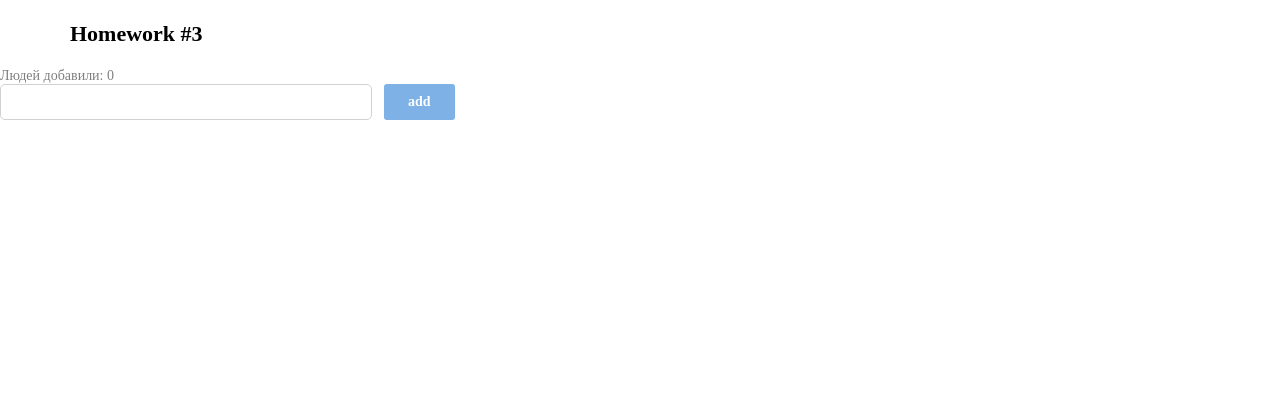
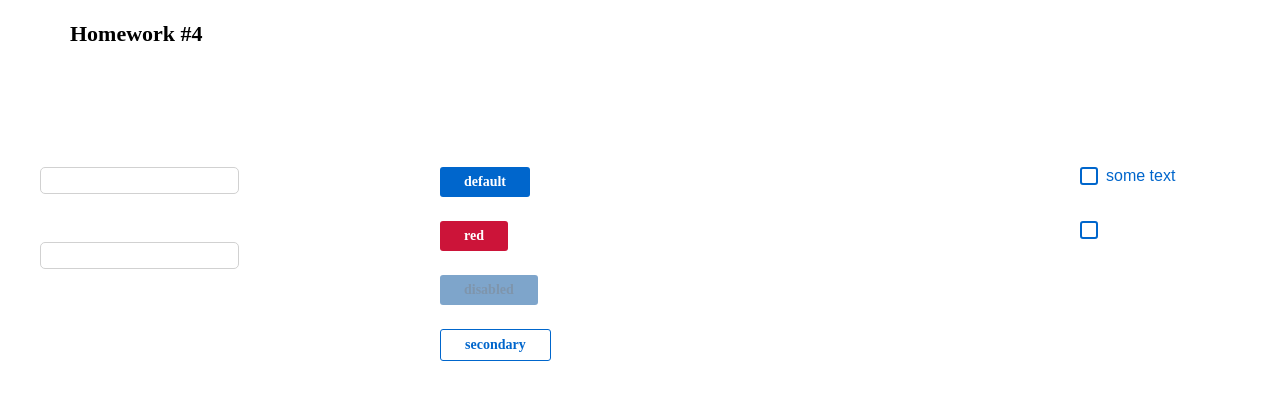
Before and after one commit to warning11223/hws-2, a React (Create React App) app: page / in a window 1280 px wide. Shown: the top 400 px of the page. Built offline with nearby package versions, Linux system fonts and the light colour scheme.

Commit message:
HW4 task have done

```diff
--- a/src/s1-main/App.module.css
+++ b/src/s1-main/App.module.css
@@ -3,7 +3,8 @@
 }
 
 .hw {
-
+    max-width: 1200px;
+    margin: 0 auto;
 }
 
 .hwTitle {
--- a/src/s1-main/App.tsx
+++ b/src/s1-main/App.tsx
@@ -1,16 +1,15 @@
 import React from 'react'
 import s from './App.module.css'
-import HW1 from '../s2-homeworks/hw01/HW1'
-import HW2 from '../s2-homeworks/hw02/HW2';
 import HW3 from '../s2-homeworks/hw03/HW3';
+import HW4 from '../s2-homeworks/hw04/HW4';
 
 function App() {
     return (
         <div className={s.App}>
             {/*<HW1/>*/}
             {/*<HW2/>*/}
-            <HW3/>
-            {/*<HW4/>*/}
+            {/*<HW3/>*/}
+            <HW4/>
 
             {/*при выполнении дз 5 и более - закомментировать здесь дз 1-4, так как они есть внутри дз 5*/}
             {/*<HW5/>*/}
--- a/src/s2-homeworks/hw03/GreetingContainer.tsx
+++ b/src/s2-homeworks/hw03/GreetingContainer.tsx
@@ -44,7 +44,7 @@ const GreetingContainer: React.FC<GreetingContainerPropsType> = ({
     const setNameCallback = (e: ChangeEvent<HTMLInputElement>) => { // need to fix any
         setName(e.currentTarget.value) // need to fix
 
-        error && setError('Ошибка! Введите имя!')
+        //error && setError('hello world')
     }
     const addUser = () => {
         pureAddUser(name, setError, setName, addUserCallback)
--- a/src/s2-homeworks/hw03/HW3.tsx
+++ b/src/s2-homeworks/hw03/HW3.tsx
@@ -1,5 +1,5 @@
-import React, {Dispatch, SetStateAction, useState} from 'react'
-import { v1 } from 'uuid'
+import React, {useState} from 'react'
+import {v1} from 'uuid'
 import s2 from '../../s1-main/App.module.css'
 import GreetingContainer from './GreetingContainer'
 
--- a/src/s2-homeworks/hw04/Stand.module.css
+++ b/src/s2-homeworks/hw04/Stand.module.css
@@ -1,23 +1,27 @@
 .stand {
     display: flex;
     justify-content: space-between;
-    align-items: center;
+    align-items: flex-start;
+    margin-top: 120px;
 }
 
 .inputs {
     display: flex;
     flex-direction: column;
     gap: 48px;
+    flex: 5;
 }
 
 .buttons {
     display: flex;
     flex-direction: column;
     gap: 24px;
+    flex: 8;
 }
 
 .checkboxes {
     display: flex;
     flex-direction: column;
     gap: 36px;
+    flex: 2;
 }
--- a/src/s2-homeworks/hw04/common/c1-SuperInputText/SuperInputText.module.css
+++ b/src/s2-homeworks/hw04/common/c1-SuperInputText/SuperInputText.module.css
@@ -1,7 +1,12 @@
 .input:focus {
+
 }
 
 .input {
+    border: 1px solid #D1D1D1;
+    border-radius: 5px;
+    padding: 5px 10px;
+    outline: none;
 }
 
 .inputWrapper {
@@ -14,7 +19,9 @@
 }
 
 .errorInput:focus {
+    border: 1px solid #CC1439;
 }
 
 .error {
+    color: #CC1439;
 }
--- a/src/s2-homeworks/hw04/common/c1-SuperInputText/SuperInputText.tsx
+++ b/src/s2-homeworks/hw04/common/c1-SuperInputText/SuperInputText.tsx
@@ -56,6 +56,12 @@ const SuperInputText: React.FC<SuperInputTextPropsType> = (
 
     return (
         <div className={s.inputWrapper}>
+            <div
+                id={id ? id + '-span' : undefined}
+                className={finalSpanClassName}
+            >
+                {error}
+            </div>
             <input
                 id={id}
                 type={'text'}
@@ -64,12 +70,6 @@ const SuperInputText: React.FC<SuperInputTextPropsType> = (
                 className={finalInputClassName}
                 {...restProps} // отдаём инпуту остальные пропсы если они есть (value например там внутри)
             />
-            <span
-                id={id ? id + '-span' : undefined}
-                className={finalSpanClassName}
-            >
-                {error}
-            </span>
         </div>
     )
 }
--- a/src/s2-homeworks/hw04/common/c2-SuperButton/SuperButton.module.css
+++ b/src/s2-homeworks/hw04/common/c2-SuperButton/SuperButton.module.css
@@ -1,36 +1,67 @@
 .button {
+    border-radius: 3px;
+    border: none;
+    padding: 5px 24px;
+    font-family: 'Montserrat';
+    font-style: normal;
+    font-weight: 600;
+    font-size: 14px;
+    line-height: 20px;
+    cursor: pointer;
+    color: #FFFFFF;
+    transition: all .2s linear;
 }
 
 .disabled {
+    color: #002E5C;
 }
 
 .secondary {
+    color: #0066CC;
+    background: transparent;
+    border: 1px solid #0066CC;
 }
 
 .default {
+    color: #FFFFFF;
+    background: #0066CC;;
 }
 
 .red {
+    color: #FFFFFF;
+    background: #CC1439;
 }
 
 .default:hover {
+    background: #0080FF;
 }
 
 .red:hover {
+    background: #FF1A47;
 }
 
 .secondary:hover {
+    background: #E5F0FA;
+}
+.disabled:hover {
+    color: #002E5C;
+    background: #004D99;
+    opacity: 0.5;
 }
 
-
 .default:active {
+    background: #0059B3;
 }
 
 .secondary:active {
+    background: #C9E5FF;
 }
 
 .red:active {
+    background: #B31232;
 }
 
 .button:disabled {
+    background: #004D99;
+    opacity: 0.5;
 }
--- a/src/s2-homeworks/hw04/common/c2-SuperButton/SuperButton.tsx
+++ b/src/s2-homeworks/hw04/common/c2-SuperButton/SuperButton.tsx
@@ -7,6 +7,7 @@ type DefaultButtonPropsType = DetailedHTMLProps<ButtonHTMLAttributes<HTMLButtonE
 
 type SuperButtonPropsType = DefaultButtonPropsType & {
     xType?: string
+    children: React.ReactNode
 }
 
 const SuperButton: React.FC<SuperButtonPropsType> = (
@@ -17,12 +18,12 @@ const SuperButton: React.FC<SuperButtonPropsType> = (
         ...restProps // все остальные пропсы попадут в объект restProps, там же будет children
     }
 ) => {
-    const finalClassName = s.button
-        // + (disabled
-        //         ? ...
-        //         : xType === 'red'
-        //             ? ...
-        + (className ? ' ' + className : '') // задачка на смешивание классов
+    let redBtn = `${restProps.children === 'red' ? `${s.red}` : ''}`
+    let defaultBtn = `${restProps.children === 'default' ? `${s.default}` : ''}`
+    let secondaryBtn = `${restProps.children === 'secondary' ? `${s.secondary}` : ''}`
+    let disabledBtn = `${restProps.children === 'disabled' ? `${s.disabled}` : ''}`
+
+    const finalClassName = `${s.button} ${redBtn} ${defaultBtn} ${secondaryBtn} ${disabledBtn}`
 
     return (
         <button
--- a/src/s2-homeworks/hw04/common/c3-SuperCheckbox/SuperCheckbox.tsx
+++ b/src/s2-homeworks/hw04/common/c3-SuperCheckbox/SuperCheckbox.tsx
@@ -22,12 +22,13 @@ const SuperCheckbox: React.FC<SuperCheckboxPropsType> = (
         spanClassName,
         children, // в эту переменную попадёт текст, типизировать не нужно так как он затипизирован в React.FC
         id,
-
         ...restProps // все остальные пропсы попадут в объект restProps
     }
 ) => {
     const onChangeCallback = (e: ChangeEvent<HTMLInputElement>) => {
-        // задачка на написание онченджа
+        if (onChangeChecked) {
+            onChangeChecked(e.currentTarget.checked)
+        }
 
     }
 
```
Also changed, not shown: src/index.tsx (line endings or trailing spaces).
